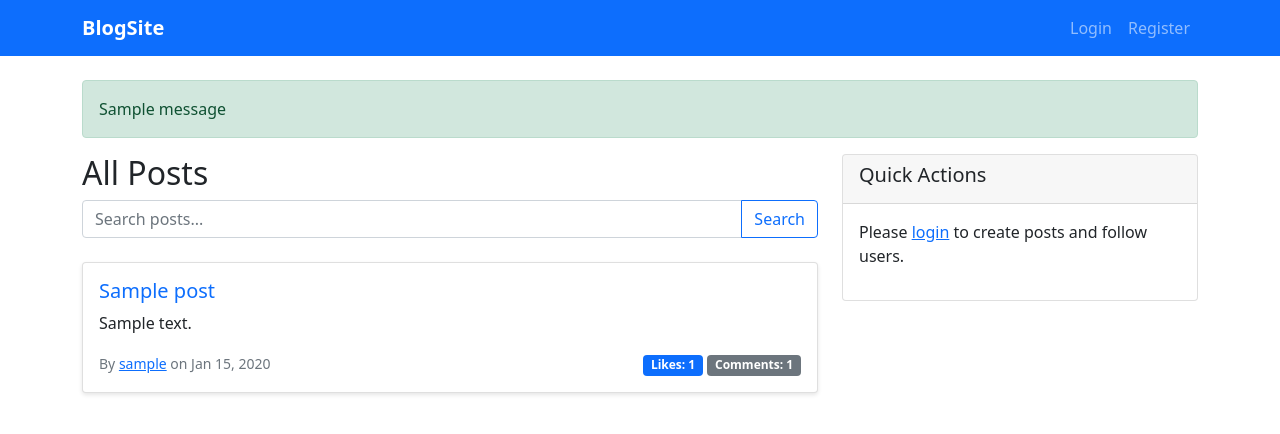
After one commit to A-K0173/BlogWebsitePy, a Django app: page /blog/ in a window 1280 px wide. The commit adds this page. Shown: the top 434 px of the page. Run offline with Django 5.2, Linux system fonts and the light colour scheme; tables that the repository leaves empty hold one stand-in row (values such as "Sample post"); one stand-in notice (Sample message) is shown.

Commit message:
Added post create site, post list, home page, revamped base

```diff
--- a/BlogWebsite/settings.py
+++ b/BlogWebsite/settings.py
@@ -40,6 +40,8 @@ INSTALLED_APPS = [
     'accounts',
     'blog',
     'home',
+    'crispy_forms',
+    'crispy_bootstrap5'
 ]
 
 MIDDLEWARE = [
@@ -53,6 +55,9 @@ MIDDLEWARE = [
 ]
 
 ROOT_URLCONF = 'BlogWebsite.urls'
+
+CRISPY_ALLOWED_TEMPLATE_PACKS = "bootstrap5"
+CRISPY_TEMPLATE_PACK = "bootstrap5"
 
 TEMPLATES = [
     {
--- a/accounts/templates/accounts/login.html
+++ b/accounts/templates/accounts/login.html
@@ -1,3 +1,7 @@
+{% extends 'home/base.html' %}
+{% load crispy_forms_tags %}
+
+{% block content %}
 <h2>Login</h2>
 
 {% if error %}
@@ -16,3 +20,4 @@
 </form>
 
 <p>Dont' have an account? <a href="/register/">Register here</a></p>
+{% endblock %}
--- a/accounts/templates/accounts/register.html
+++ b/accounts/templates/accounts/register.html
@@ -1,3 +1,7 @@
+{% extends 'home/base.html' %}
+{% load crispy_forms_tags %}
+
+{% block content %}
 <h2>Create an Account</h2>
 
 <form method="POST">
@@ -8,3 +12,4 @@
 </form>
 
 <p>Already have an account? <a href="/login/">Login here</a></p>
+{% endblock %}
--- /dev/null
+++ b/blog/templates/blog/post_list.html
@@ -0,0 +1,67 @@
+{% extends 'home/base.html' %}
+
+{% block content %}
+<div class="row">
+    <div class="col-md-8">
+        <h2>All Posts</h2>
+
+        <!-- Search Form -->
+        <form method="GET" class="mb-4">
+            <div class="input-group">
+                <input type="text" name="q" class="form-control" placeholder="Search posts..."
+                       value="{{ request.GET.q }}">
+                <button class="btn btn-outline-primary" type="submit">Search</button>
+            </div>
+        </form>
+
+        {% for post in posts %}
+        <div class="card post-card">
+            <div class="card-body">
+                <h5 class="card-title">
+                    <a href="{% url 'post_detail' pk=post.pk %}" class="text-decoration-none">
+                        {{ post.title }}
+                    </a>
+                </h5>
+                <p class="card-text">{{ post.content|truncatewords:50 }}</p>
+                <div class="d-flex justify-content-between align-items-center">
+                    <div>
+                        <small class="text-muted">
+                            By <a href="?user={{ post.author.username }}">{{ post.author.username }}</a>
+                            on {{ post.created_at|date:"M d, Y" }}
+                        </small>
+                    </div>
+                    <div>
+                        <span class="badge bg-primary">Likes: {{ post.likes_count }}</span>
+                        <span class="badge bg-secondary">Comments: {{ post.comments_count }}</span>
+                    </div>
+                </div>
+            </div>
+        </div>
+        {% empty %}
+        <div class="alert alert-info">
+            No posts found. {% if user.is_authenticated %}<a href="{% url 'create_post' %}">Create one!</a>{% endif %}
+        </div>
+        {% endfor %}
+    </div>
+
+    <div class="col-md-4">
+        <div class="card">
+            <div class="card-header">
+                <h5>Quick Actions</h5>
+            </div>
+            <div class="card-body">
+                {% if user.is_authenticated %}
+                    <a href="{% url 'create_post' %}" class="btn btn-primary btn-block mb-2 w-100">
+                        Create New Post
+                    </a>
+                    <a href="{% url 'home_feed' %}" class="btn btn-success btn-block mb-2 w-100">
+                        View My Feed
+                    </a>
+                {% else %}
+                    <p>Please <a href="{% url 'login' %}">login</a> to create posts and follow users.</p>
+                {% endif %}
+            </div>
+        </div>
+    </div>
+</div>
+{% endblock %}
--- a/blog/urls.py
+++ b/blog/urls.py
@@ -3,4 +3,12 @@ from . import views
 
 urlpatterns = [
 	path('create/', views.create_post, name='create_post'),
+    path('', views.post_list, name='post_list'),
+    path('create/', views.create_post, name='create_post'),
+    path('post/<int:pk>/', views.post_detail, name='post_detail'),
+    path('post/<int:pk>/edit/', views.update_post, name='update_post'),
+    path('post/<int:pk>/delete/', views.delete_post, name='delete_post'),
+    path('post/<int:pk>/like/', views.like_post, name='like_post'),
+    path('feed/', views.home_feed, name='home_feed'),
+    path('user/<int:user_id>/follow/', views.follow_user, name='follow_user'),
 ]
--- a/blog/views.py
+++ b/blog/views.py
@@ -1,23 +1,153 @@
-from django.shortcuts import render, redirect
+from django.shortcuts import render, redirect, get_object_or_404
 from django.contrib.auth.decorators import login_required
-from .models import Post
-from .forms import PostForm
+from django.contrib.auth.models import User
+from django.db.models import Q
+from .models import Post, Like, Comment, Follow
+from .forms import PostForm, CommentForm
 
-# Create your views here.
 @login_required
 def create_post(request):
-	"""
-    Handles Blog post creation:
-    - GET: i dont know yet bruh
-    - POST: Save the form and redirect
     """
-	if request.method == 'POST':
-		form = PostForm(request.POST)
-		if form.is_valid():
-			post = form.save(commit=False)
-			post.author = request.user
-			post.save()
-			return redirect('post_detail', pk=post.pk)
-	else:
-		form = PostForm()
-	return render(request, 'blog/create_post.html', {'form': form})
+    Handles Blog post creation
+    - GET: Show empty form for creating a new post
+    - POST: Save the form and redirect to post detail
+    """
+    if request.method == 'POST':
+        form = PostForm(request.POST)
+        if form.is_valid():
+            post = form.save(commit=False)
+            post.author = request.user
+            post.save()
+            return redirect('post_detail', pk=post.pk)
+    else:
+        form = PostForm()
+    return render(request, 'blog/create_post.html', {'form': form})
+
+@login_required
+def post_detail(request, pk):
+    """View a single post with its comments and likes"""
+    post = get_object_or_404(Post, pk=pk)
+    comments = Comment.objects.filter(post=post)
+    liked = Like.objects.filter(post=post, user=request.user).exists()
+
+    if request.method == 'POST':
+        # Handle comment submission
+        comment_form = CommentForm(request.POST)
+        if comment_form.is_valid():
+            comment = comment_form.save(commit=False)
+            comment.user = request.user
+            comment.post = post
+            comment.save()
+            return redirect('post_detail', pk=pk)
+    else:
+        comment_form = CommentForm()
+
+    return render(request, 'blog/post_detail.html', {
+        'post': post,
+        'comments': comments,
+        'liked': liked,
+        'comment_form': comment_form
+    })
+
+def post_list(request):
+    """Show all posts or filtered posts"""
+    posts = Post.objects.all().order_by('-created_at')
+
+    # Search functionality
+    query = request.GET.get('q')
+    if query:
+        posts = posts.filter(
+            Q(title__icontains=query) |
+            Q(content__icontains=query) |
+            Q(author__username__icontains=query)
+        )
+
+    # Filter by user if specified
+    username = request.GET.get('user')
+    if username:
+        posts = posts.filter(author__username=username)
+
+    return render(request, 'blog/post_list.html', {'posts': posts})
+
+@login_required
+def home_feed(request):
+    """Show posts from users that the current user follows"""
+    # Get users that current user follows
+    following = Follow.objects.filter(follower=request.user).values_list('followed', flat=True)
+
+    # Include current user's posts too
+    following_users = list(following) + [request.user.id]
+
+    # Get posts from followed users
+    posts = Post.objects.filter(author__id__in=following_users).order_by('-created_at')
+
+    return render(request, 'blog/feed.html', {'posts': posts})
+
+@login_required
+def update_post(request, pk):
+    """Update an existing post"""
+    post = get_object_or_404(Post, pk=pk)
+
+    # Check if user owns the post
+    if post.author != request.user:
+        return redirect('post_detail', pk=pk)
+
+    if request.method == 'POST':
+        form = PostForm(request.POST, instance=post)
+        if form.is_valid():
+            form.save()
+            return redirect('post_detail', pk=pk)
+    else:
+        form = PostForm(instance=post)
+
+    return render(request, 'blog/create_post.html', {'form': form})
+
+@login_required
+def delete_post(request, pk):
+    """Delete a post"""
+    post = get_object_or_404(Post, pk=pk)
+
+    # Check if user owns the post
+    if post.author != request.user:
+        return redirect('post_detail', pk=pk)
+
+    if request.method == 'POST':
+        post.delete()
+        return redirect('post_list')
+
+    return render(request, 'blog/confirm_delete.html', {'post': post})
+
+@login_required
+def like_post(request, pk):
+    """Like or unlike a post"""
+    post = get_object_or_404(Post, pk=pk)
+
+    # Check if already liked
+    like, created = Like.objects.get_or_create(
+        user=request.user,
+        post=post
+    )
+
+    if not created:
+        # Unlike if already liked
+        like.delete()
+
+    return redirect('post_detail', pk=pk)
+
+@login_required
+def follow_user(request, user_id):
+    """Follow or unfollow a user"""
+    user_to_follow = get_object_or_404(User, pk=user_id)
+
+    if request.user != user_to_follow:
+        # Check if already following
+        follow, created = Follow.objects.get_or_create(
+            follower=request.user,
+            followed=user_to_follow
+        )
+
+        if not created:
+            # Unfollow if already following
+            follow.delete()
+
+    return redirect('post_list')
--- /dev/null
+++ b/home/templates/home/base.html
@@ -0,0 +1,56 @@
+<!DOCTYPE html>
+<html lang="en">
+<head>
+    <meta charset="UTF-8">
+    <meta name="viewport" content="width=device-width, initial-scale=1.0">
+    <title>Awsom Blog Site</title>
+    <link href="https://cdn.jsdelivr.net/npm/bootstrap@5.1.3/dist/css/bootstrap.min.css" rel="stylesheet">
+    <style>
+        body {
+            background-color: #ffffff;
+        }
+        .navbar-brand {
+            font-weight: bold;
+        }
+        .post-card {
+            margin-bottom: 20px;
+            box-shadow: 0 2px 4px rgba(0,0,0,0.1);
+        }
+        .post-card:hover {
+            box-shadow: 0 4px 8px rgba(0,0,0,0.15);
+        }
+    </style>
+</head>
+<body>
+    <nav class="navbar navbar-expand-lg navbar-dark bg-primary">
+        <div class="container">
+            <a class="navbar-brand" href="{% url 'post_list' %}">BlogSite</a>
+            <div class="navbar-nav ms-auto">
+                {% if user.is_authenticated %}
+                    <a class="nav-link" href="{% url 'home_feed' %}">My Feed</a>
+                    <a class="nav-link" href="{% url 'create_post' %}">Create Post</a>
+                    <a class="nav-link" href="{% url 'post_list' %}">All Posts</a>
+                    <a class="nav-link" href="{% url 'logout' %}">Logout ({{ user.username }})</a>
+                {% else %}
+                    <a class="nav-link" href="{% url 'login' %}">Login</a>
+                    <a class="nav-link" href="{% url 'register' %}">Register</a>
+                {% endif %}
+            </div>
+        </div>
+    </nav>
+
+    <div class="container mt-4">
+        {% if messages %}
+            {% for message in messages %}
+                <div class="alert alert-{{ message.tags }}">
+                    {{ message }}
+                </div>
+            {% endfor %}
+        {% endif %}
+
+        {% block content %}{% endblock %}
+    </div>
+
+    <script src="https://cdn.jsdelivr.net/npm/bootstrap@5.1.3/dist/js/bootstrap.bundle.min.js"></script>
+</body>
+</html>
--- a/home/views.py
+++ b/home/views.py
@@ -2,7 +2,5 @@ from django.shortcuts import render
 from django.contrib.auth.decorators import login_required
 
 # Home page view
-@login_required
 def home_view(request):
-    """Homepage shown only to logged-in users."""
     return render(request, "home/home.html")
```
Also changed, not shown: blog/templates/blog/create_post.html (+27 -0 lines), home/templates/home/home.html (+42 -10 lines), README.md.
